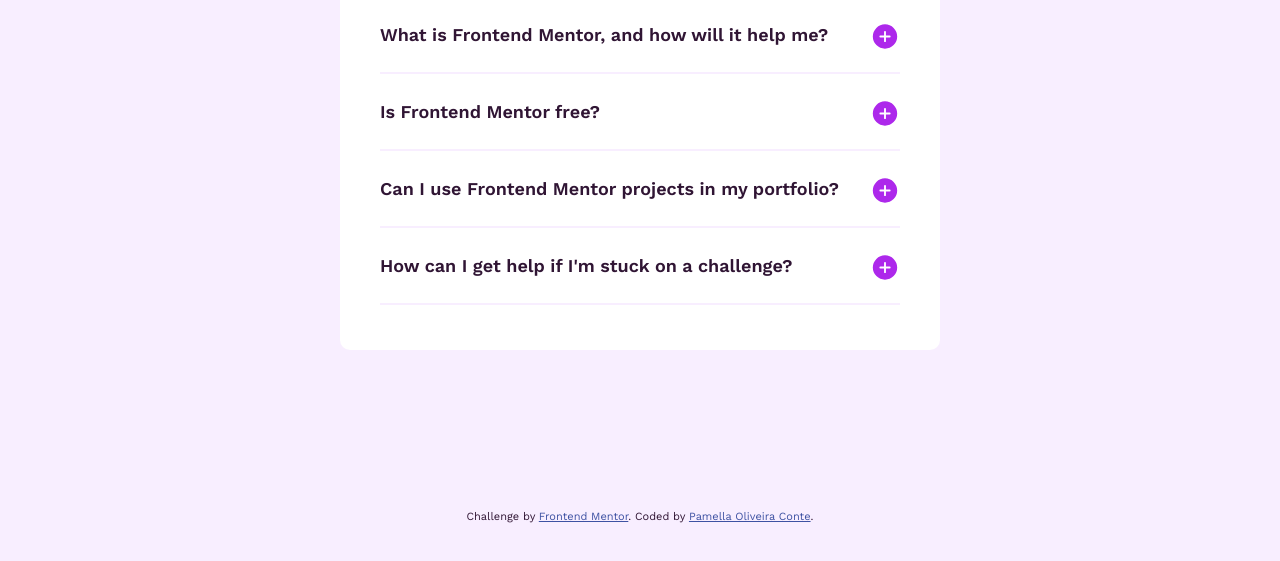
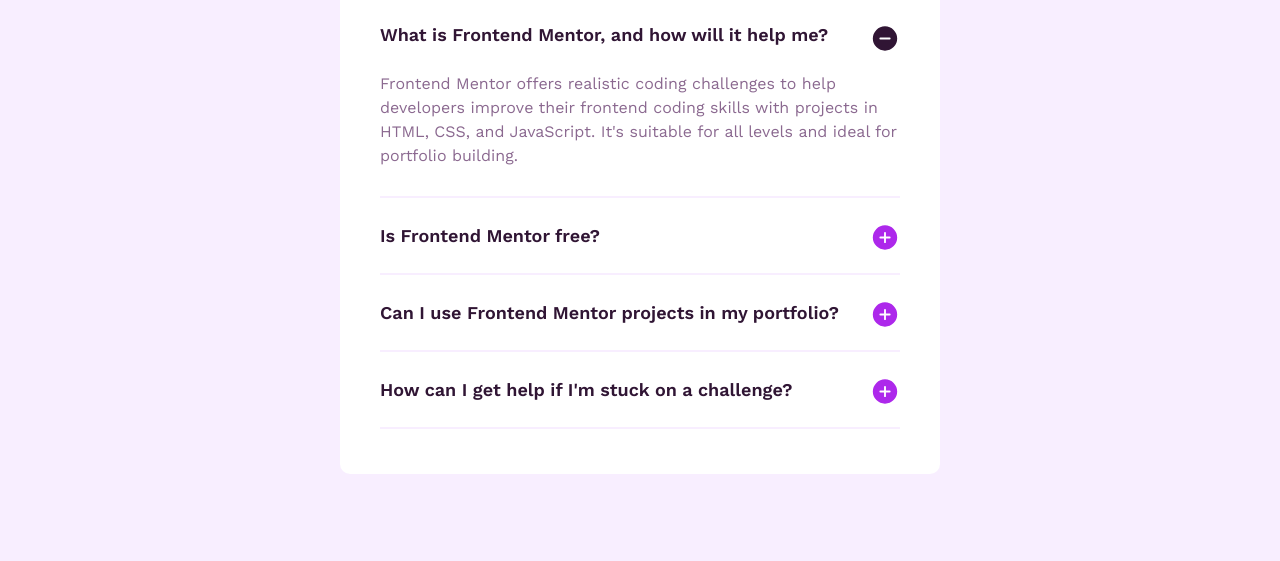
Before and after one commit to JainCK/FAQ-accordian-component-, a plain HTML site: page index.html in a window 1280 px wide. Both pictures are taken after a click on the element "What is Frontend Mentor, and how will it help me?". Shown: the part 287-848 px from the top of the page. Before the commit the page ends 818 px from the top, so only its background shows below. Drawn offline with nearby package versions, Linux system fonts and the light colour scheme.

Commit message:
added js functionality

```diff
--- a/index.html
+++ b/index.html
@@ -50,19 +50,10 @@
 
     </div>
 
-    <div class="attribution">
-      Challenge by <a href="https://www.frontendmentor.io?ref=challenge" target="_blank">Frontend Mentor</a>.
-      Coded by <a href="https://github.com/Pamellaoliveiraconte">Pamella Oliveira Conte</a>.
-    </div>
+
   </main>
 
-
-
-
-
-
-
-
+<script src="index.js"></script>
 
 </body>
 </html>
--- a/index.js
+++ b/index.js
@@ -0,0 +1,7 @@
+const accordion = document.getElementsByClassName('container');
+
+for (i=0; i<accordion.length; i++){
+    accordion[i].addEventListener('click', function(){
+        this.classList.toggle('active')
+    })
+}
```
